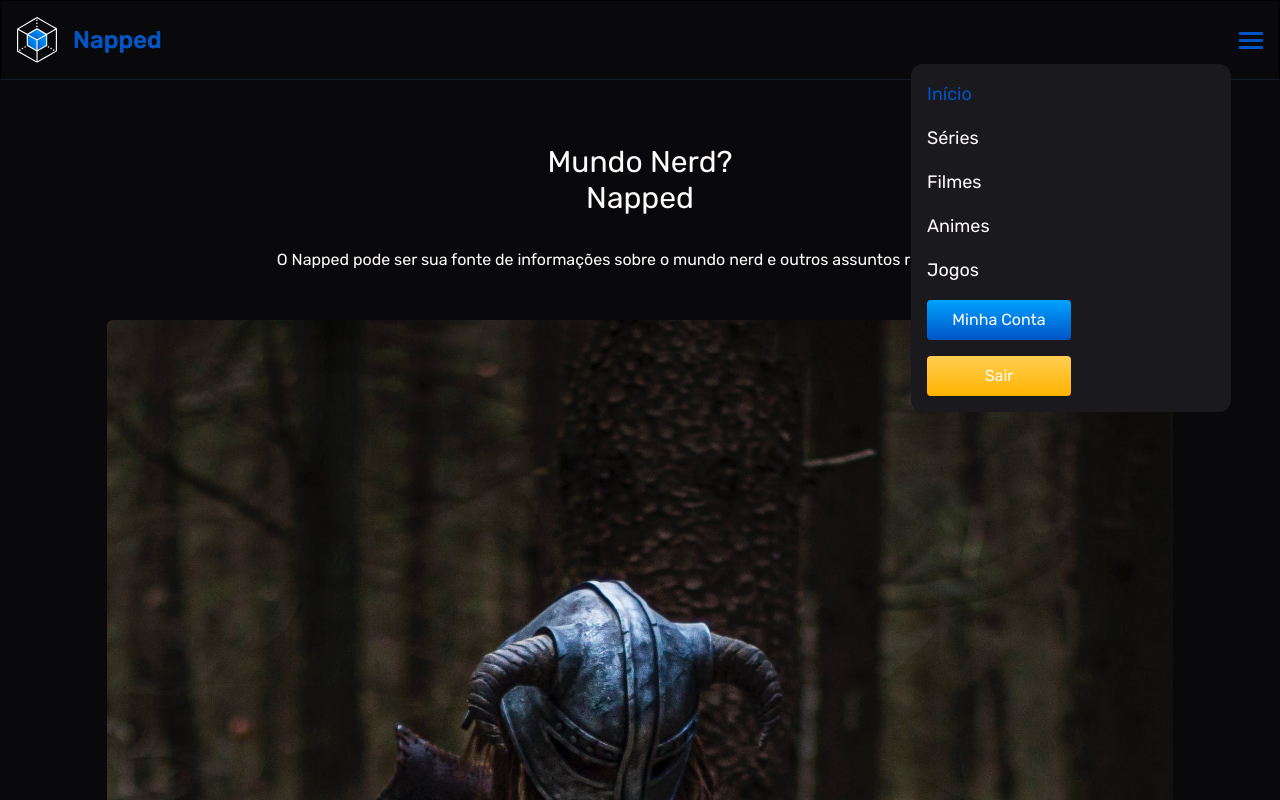
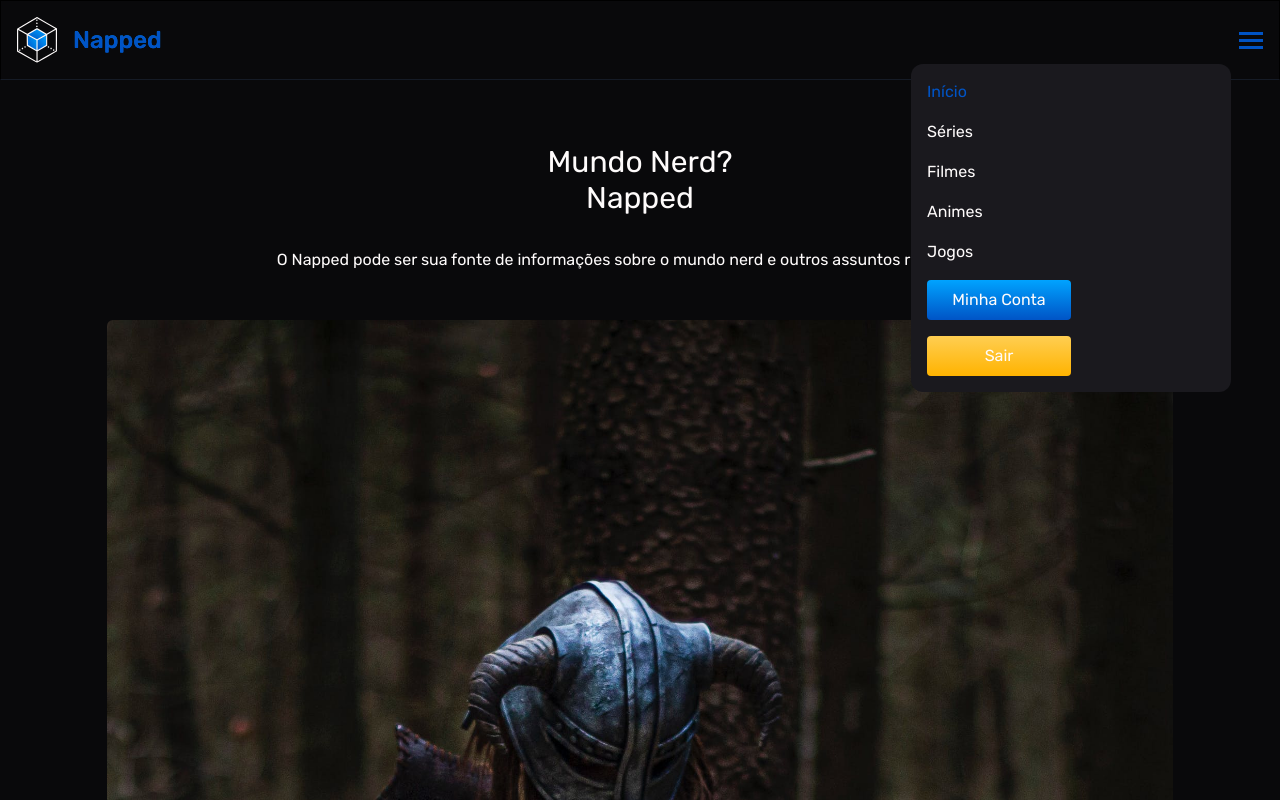
Before and after one commit to murilonicemento/napped, a React (Vite) app: page / in a window 1280 px wide. Both pictures are taken after a click on the button 1251 px from the left and 40 px from the top of the page. Shown: the top 800 px of the page. Built offline with nearby package versions, Linux system fonts and the light colour scheme; no server answers.

Commit message:
chore: mudança da estrutura do componente

```diff
--- a/src/components/NavLink.tsx
+++ b/src/components/NavLink.tsx
@@ -1,38 +1,12 @@
-import { useContext } from "react";
-import { Link, useNavigate } from "react-router-dom";
-import { AuthContext } from "../context/auth/AuthContext";
+import { Link } from "react-router-dom";
 import { NavLinkProps } from "../utils/types";
 
-export function NavLink({
-  to,
-  isActive,
-  text,
-  isButton,
-  buttonColor,
-}: NavLinkProps) {
-  const defaultClass =
-    "text-lg bg-gradient-to-r from-blue-500 via-purple-500 to-pink-500 text-transparent bg-clip-text cursor-pointer hover:text-dark-blue transition-colors";
+export function NavLink({ to, isActive, text }: NavLinkProps) {
+  const defaultClass = "cursor-pointer hover:text-dark-blue transition-colors";
   const activeClass = "text-dark-blue";
-  const buttonClass = `w-36 text-white bg-gradient-to-b ${buttonColor} flex justify-center border rounded border-none p-2`;
-  const auth = useContext(AuthContext);
-  const navigate = useNavigate();
-
-  const handleSignOut = () => {
-    auth.signOut();
-
-    return navigate("/login");
-  };
 
   return (
-    <Link
-      to={to}
-      onClick={text === "Sair" ? handleSignOut : undefined}
-      className={
-        isButton
-          ? `${buttonClass}`
-          : `${defaultClass} ${isActive && activeClass}`
-      }
-    >
+    <Link to={to} className={`${defaultClass} ${isActive && activeClass}`}>
       {text}
     </Link>
   );
```
